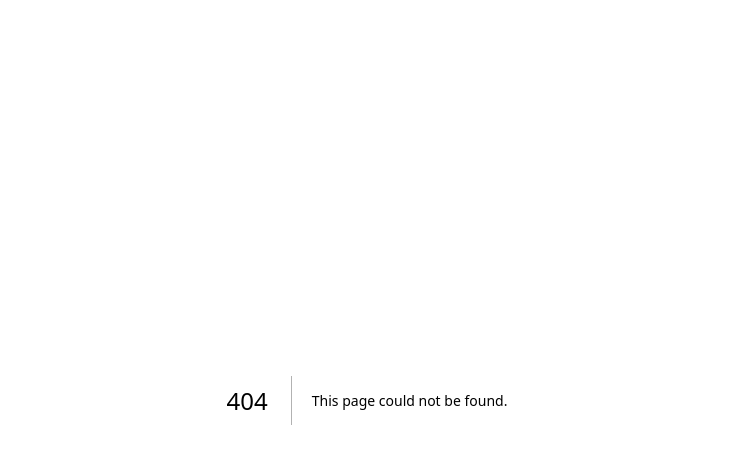
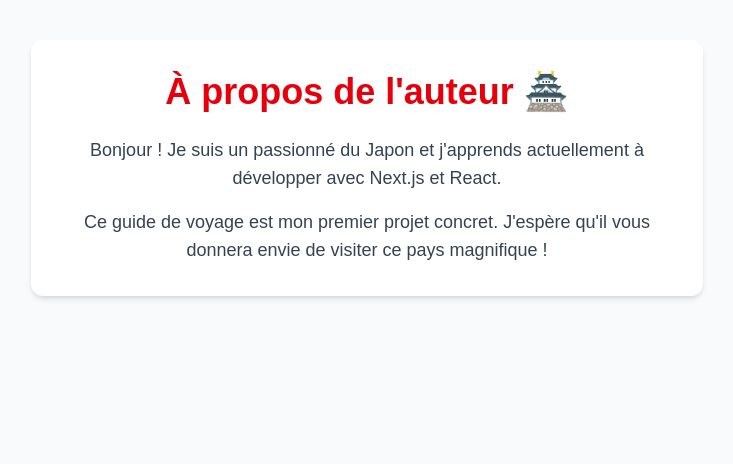
Before and after one commit to leejiin00/JapanGuide, a Next.js app: page /a-propos in a window 1280 px wide. Before the commit this address had no page. Shown: the top 464 px of the page, without its empty margins (273-1006 px from the left). Built offline with nearby package versions, Linux system fonts and the light colour scheme.

Commit message:
feat: ajout de la page a-propos et mise en place de la navigation

```diff
--- /dev/null
+++ b/app/a-propos/page.tsx
@@ -0,0 +1,17 @@
+const PageAPropos = () => {
+  return (
+    <main className="min-h-screen p-10 flex flex-col items-center bg-slate-50">
+      <div className="bg-white p-8 rounded-xl shadow-md max-w-2xl w-full text-center">
+        <h1 className="text-4xl font-bold text-red-600 mb-6">À propos de l'auteur 🏯</h1>
+        <p className="text-lg text-gray-700 mb-4">
+          Bonjour ! Je suis un passionné du Japon et j'apprends actuellement à développer avec Next.js et React.
+        </p>
+        <p className="text-lg text-gray-700">
+          Ce guide de voyage est mon premier projet concret. J'espère qu'il vous donnera envie de visiter ce pays magnifique !
+        </p>
+      </div>
+    </main>
+  );
+};
+
+export default PageAPropos;
--- a/app/page.tsx
+++ b/app/page.tsx
@@ -1,4 +1,5 @@
 import DestinationCard from "../components/DestinationCard";
+import Link from "next/link";
 
 const PageAccueil = () => {
   const destinations = [
@@ -18,6 +19,15 @@ const PageAccueil = () => {
       <p className="text-xl text-gray-700 mb-12 text-center max-w-2xl">
         Bienvenue sur le site qui va vous faire découvrir le pays du soleil levant
       </p>
+
+      {/*Lien vers la page "À propos"*/}
+      <Link
+        href="/a-propos"
+        className="mt-4 mb-12 px-6 py-3 bg-red-600 text-white font-semibold rounded-full hover:bg-red-700 transition-colors"
+      >
+        En savoir plus sur l'auteur
+      </Link>
+
 
       {/*Conteneur principal*/}
       <div className="w-full max-w-7xl">
```
